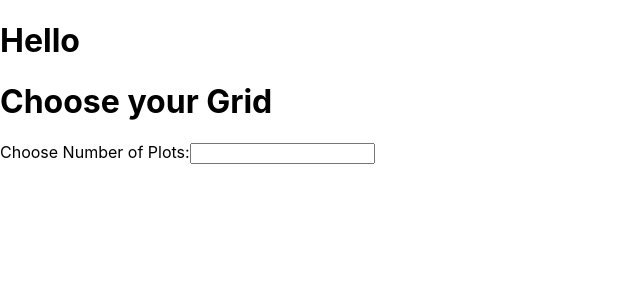
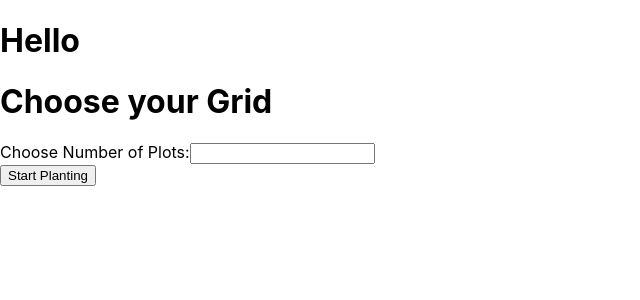
Before and after one commit to Evan-Leon/crop-rotator, a React (Create React App) app: page / in a window 1280 px wide. Shown: the top 300 px of the page, without its empty margins (0-640 px from the left). Built offline with nearby package versions, Linux system fonts and the light colour scheme.

Commit message:
Add state hooks to startgrid component

```diff
--- a/src/components/start_grid.js
+++ b/src/components/start_grid.js
@@ -1,12 +1,16 @@
-
+import React, {useState} from 'react';
 export default function StartGrid (){
-
+    const [numGrids, setNumGrids] = useState(0);
     return (
         <div>
             <h1>Choose your Grid</h1>
-            <label> Choose Number of Plots:
-                <input type="number"></input>
-            </label>
+            <form action="">
+                <label> Choose Number of Plots:
+                    <input type="number"  onChange={e => setNumGrids(numGrids + e.target.value)}></input>
+                </label>
+                <br/>
+                <button> Start Planting </button>
+            </form>
         </div>
     )
 }
```
